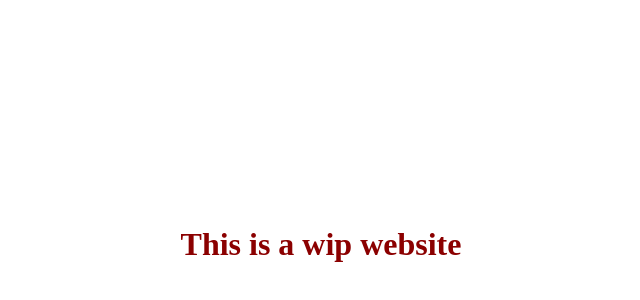
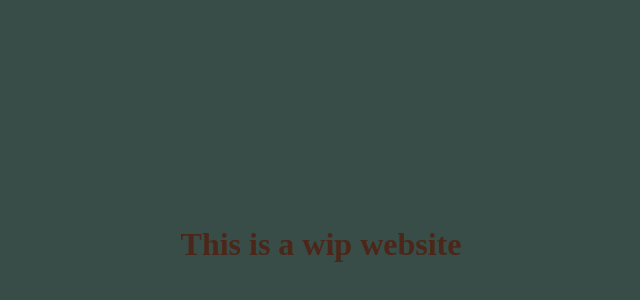
Before and after one commit to elliot123456789/MyWebsite, a plain HTML site: page index.html in a window 1280 px wide. Shown: the part 156-456 px from the top of the page, without its empty margins (319-959 px from the left). Drawn offline with Linux system fonts and the light colour scheme; a small style sheet from the web is missing.

Commit message:
color update
changed background color and text color

```diff
--- a/style.css
+++ b/style.css
@@ -1,6 +1,7 @@
 @import url('https://api.fonts.coollabs.io/css2?family=Quicksand&display=swap');
 
 body {
+    background-color: rgb(56, 77, 72);
     margin: 0;
     padding: 0;
     display: flex;
@@ -13,6 +14,6 @@ body {
 }
 
 h1 {
-    color: darkred;
+    color: rgb(76, 39, 25);
     font-family: "Quicksand";
 }
```
